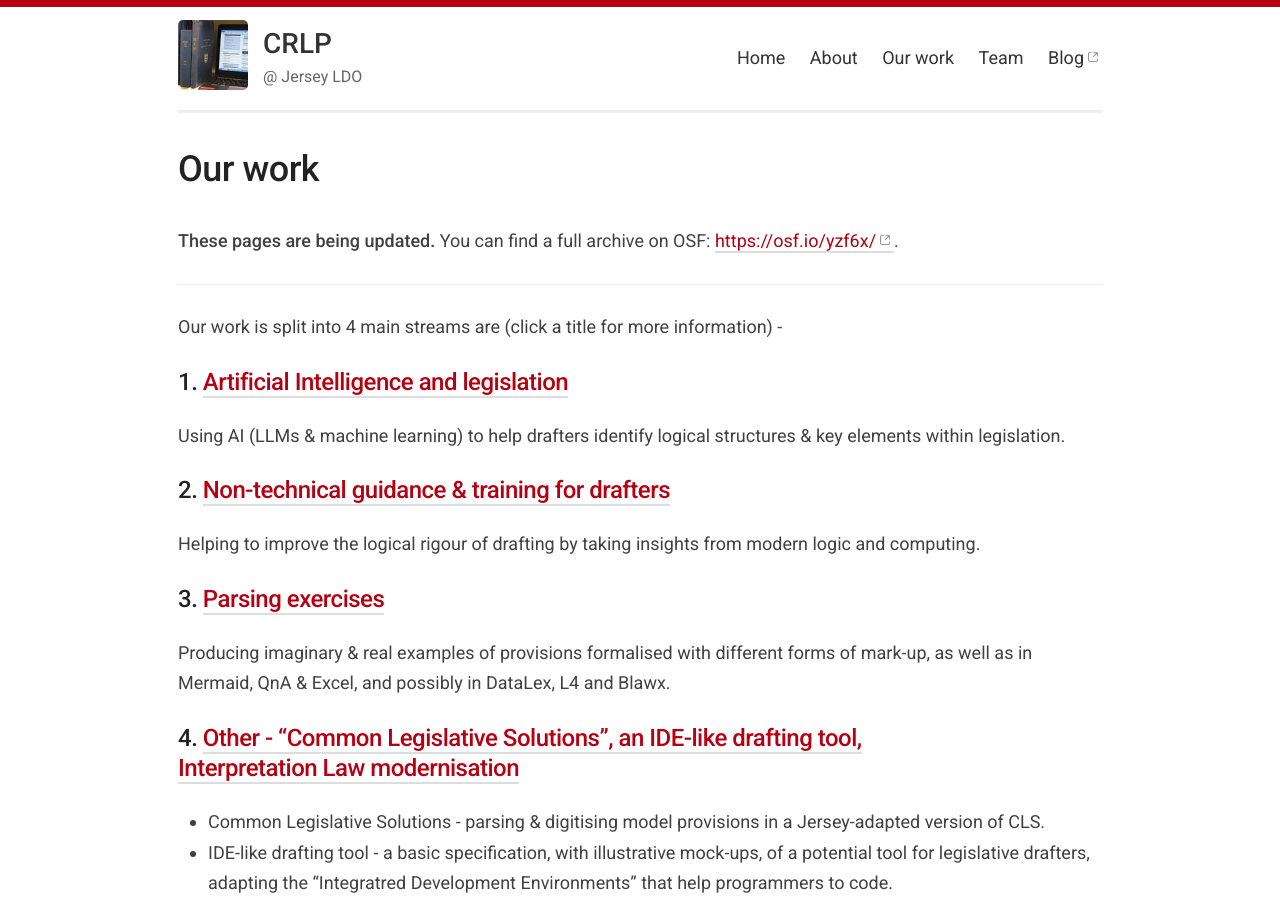
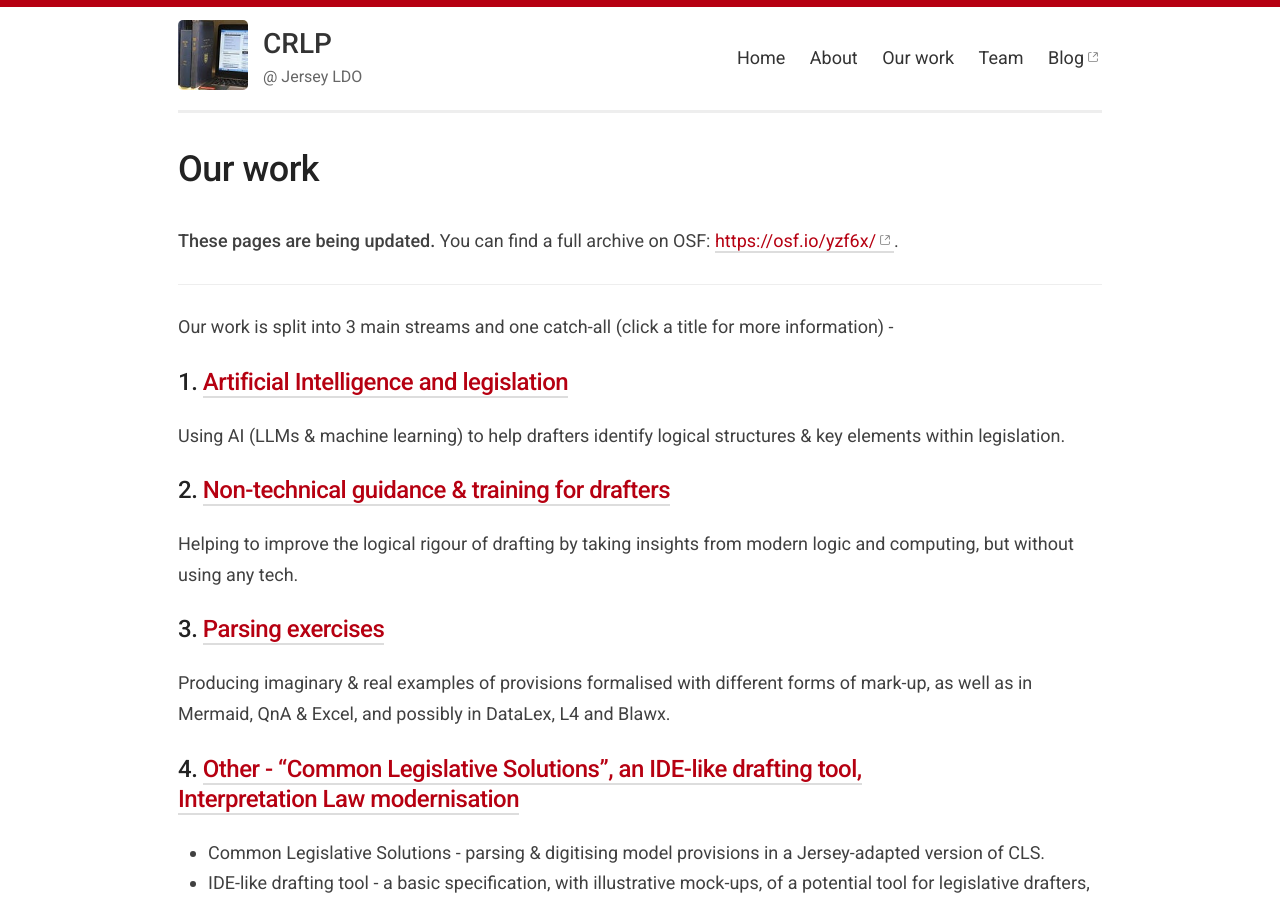
Before and after one commit to crlp-jerseyldo/crlp-jerseyldo.github.io, a Jekyll site: the page built from _pages/work.md, in a window 1280 px wide and 900 px high. Built offline with Jekyll 4.4.1, drawn with Linux system fonts in a browser that asks for light colours.

Commit message:
Update work.md
Typos

```diff
--- a/_pages/work.md
+++ b/_pages/work.md
@@ -8,7 +8,7 @@ permalink: /work/
 
 ----
 
-Our work is split into 4 main streams are (click a title for more information) -
+Our work is split into 3 main streams and one catch-all (click a title for more information) -
 
 ## 1. [Artificial Intelligence and legislation](/work/artificial-intelligence-and-legislation)
 
@@ -16,7 +16,7 @@ Using AI (LLMs & machine learning) to help drafters identify logical structures
 
 ## 2. [Non-technical guidance & training for drafters](/work/guidance-for-drafters)
 
-Helping to improve the logical rigour of drafting by taking insights from modern logic and computing.
+Helping to improve the logical rigour of drafting by taking insights from modern logic and computing, but without using any tech.
 
 ## 3. [Parsing exercises](/work/parsing-exercises)
 
```
